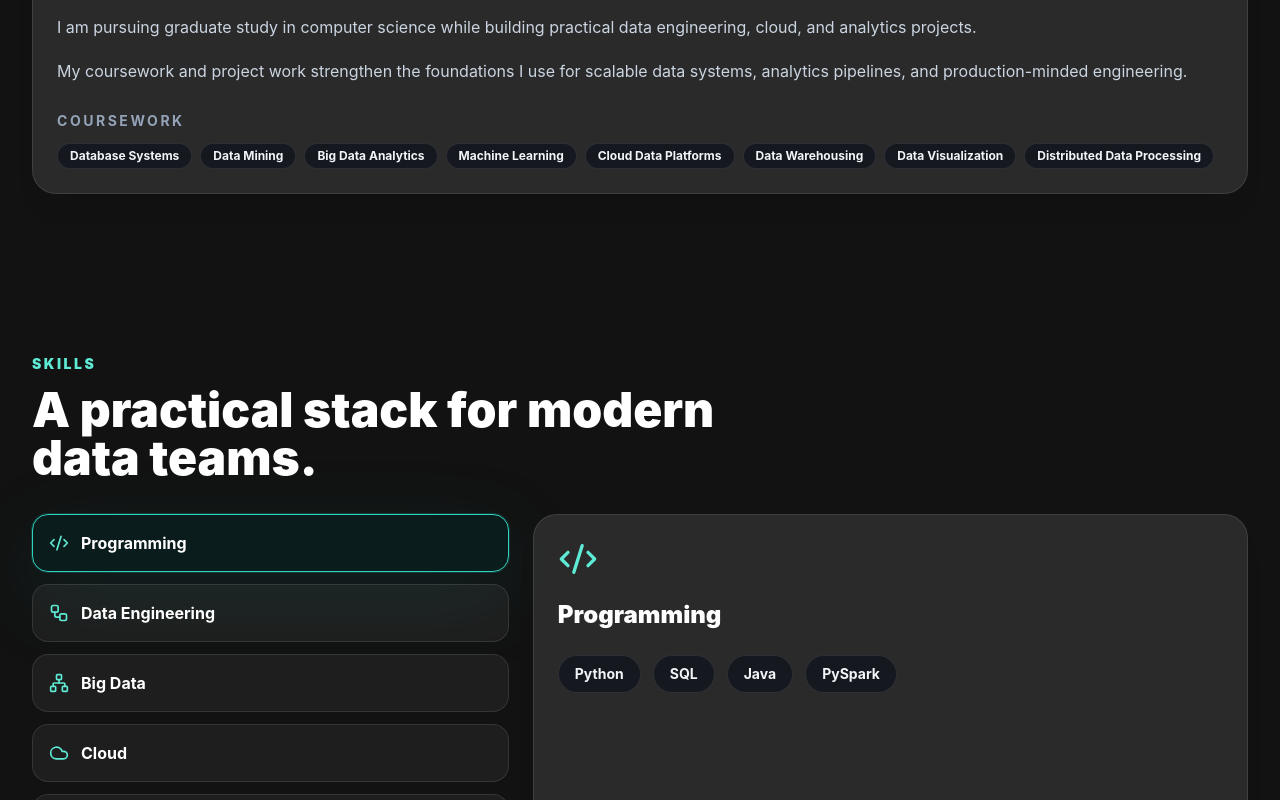
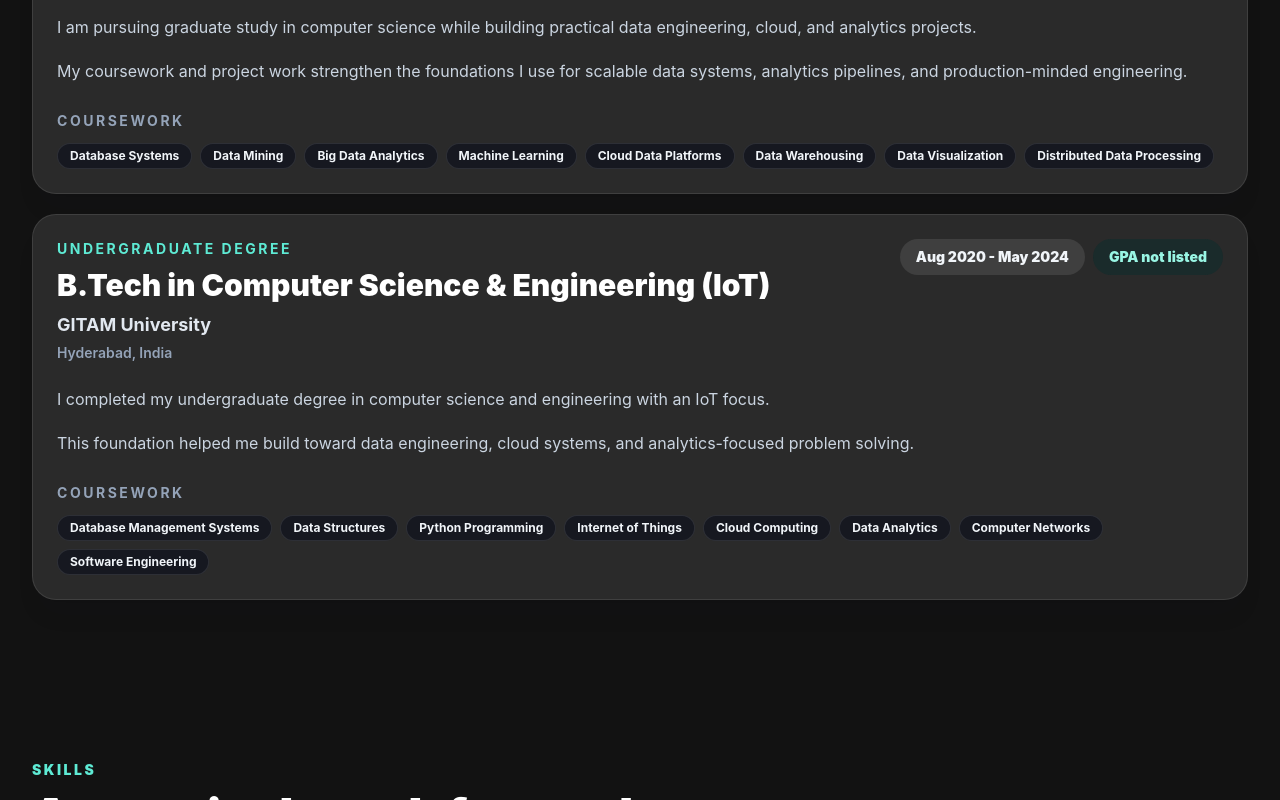
Before and after one commit to rithikreddyvarla19/Protfoliowebsoterithik, a React (Vite) app: page / in a window 1280 px wide. Shown: the part 1570-2370 px from the top of the page. Built offline with nearby package versions, Linux system fonts and the light colour scheme.

Commit message:
Expand education timeline details

```diff
--- a/src/App.jsx
+++ b/src/App.jsx
@@ -337,9 +337,14 @@ function Education() {
                 <p className="mt-2 text-lg font-bold text-slate-700 dark:text-slate-200">{item.school}</p>
                 <p className="mt-1 text-sm font-semibold text-slate-500 dark:text-slate-400">{item.location}</p>
               </div>
-              <span className="w-fit rounded-full bg-teal-50 px-4 py-2 text-sm font-black text-teal-700 dark:bg-teal-950/40 dark:text-teal-200">
-                {item.gpa}
-              </span>
+              <div className="flex flex-wrap gap-2 md:justify-end">
+                <span className="w-fit rounded-full bg-slate-100 px-4 py-2 text-sm font-black text-slate-700 dark:bg-white/10 dark:text-slate-100">
+                  {item.period}
+                </span>
+                <span className="w-fit rounded-full bg-teal-50 px-4 py-2 text-sm font-black text-teal-700 dark:bg-teal-950/40 dark:text-teal-200">
+                  {item.gpa}
+                </span>
+              </div>
             </div>
             <div className="mt-5 grid gap-3 text-slate-600 dark:text-slate-300">
               {item.details.map((detail) => (
--- a/src/data/portfolio.js
+++ b/src/data/portfolio.js
@@ -120,7 +120,8 @@ export const education = [
     school: "University of Central Florida",
     location: "Orlando, Florida",
     status: "Graduate Student",
-    gpa: "4.0 GPA",
+    period: "Aug 2024 - May 2026",
+    gpa: "GPA: 4.0/4.0",
     coursework: [
       "Database Systems",
       "Data Mining",
@@ -134,6 +135,28 @@ export const education = [
     details: [
       "I am pursuing graduate study in computer science while building practical data engineering, cloud, and analytics projects.",
       "My coursework and project work strengthen the foundations I use for scalable data systems, analytics pipelines, and production-minded engineering."
+    ]
+  },
+  {
+    degree: "B.Tech in Computer Science & Engineering (IoT)",
+    school: "GITAM University",
+    location: "Hyderabad, India",
+    status: "Undergraduate Degree",
+    period: "Aug 2020 - May 2024",
+    gpa: "GPA not listed",
+    coursework: [
+      "Database Management Systems",
+      "Data Structures",
+      "Python Programming",
+      "Internet of Things",
+      "Cloud Computing",
+      "Data Analytics",
+      "Computer Networks",
+      "Software Engineering"
+    ],
+    details: [
+      "I completed my undergraduate degree in computer science and engineering with an IoT focus.",
+      "This foundation helped me build toward data engineering, cloud systems, and analytics-focused problem solving."
     ]
   }
 ];
```
